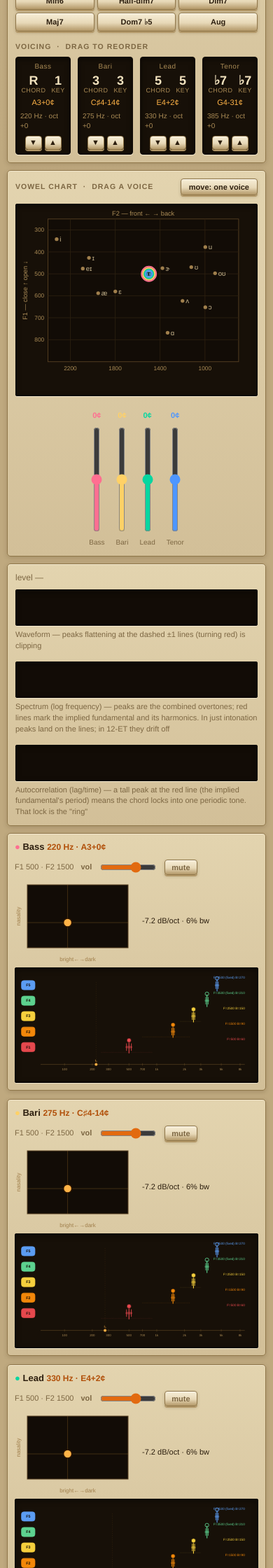
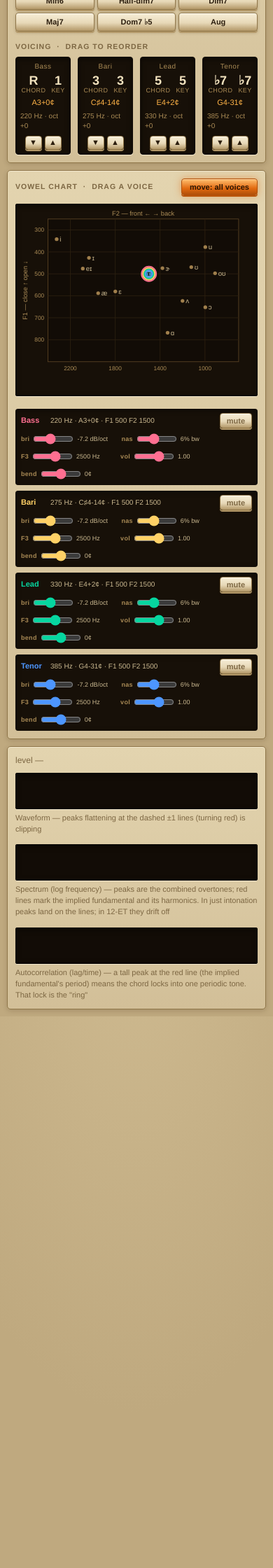
Before and after one commit to henrylhale/landing, a Jekyll site: the page tuning/quartet.html, which Jekyll copies as it is, in a window 390 px wide. Shown: the part 499-2739 px from the top of the page at 70% size. Built offline with Jekyll 4.4.1, drawn with Linux system fonts in a browser that asks for light colours; part of the change alters nothing that is shown; some of the changed text lies outside the part shown.

Commit message:
Deploy tuning apps from tuning-playground@6e62fee

```diff
--- a/tuning/quartet.html
+++ b/tuning/quartet.html
@@ -25,7 +25,7 @@
   select{background:linear-gradient(180deg,var(--keycap-hi),var(--keycap));color:var(--ink);border:1px solid var(--bezel-lo);
     border-radius:4px;padding:6px 8px;font-size:13px;font-weight:600;box-shadow:inset 0 1px 0 rgba(255,255,255,.55)}
   input[type=range]{width:120px;max-width:46vw;vertical-align:middle;accent-color:var(--accent)}
-  input[type=range].bend{ writing-mode:vertical-lr; direction:rtl; width:14px; height:150px; cursor:pointer }
+  input[type=range].bend{ width:78px; max-width:32vw; cursor:pointer }
 
   .bar{display:flex;align-items:center;gap:16px;flex-wrap:wrap}
   .ctl{display:flex;align-items:center;gap:8px}
@@ -78,14 +78,18 @@
   .vbox .hz{font-size:10px;color:#a98a55}
   .octbtns{display:flex;gap:4px;margin-top:2px}
 
-  .voices{display:grid;grid-template-columns:repeat(auto-fit,minmax(min(440px,100%),1fr));gap:12px}
-  .voice{background:linear-gradient(180deg,#e3d4af,#d2bf98);border:1px solid var(--bezel-lo);border-radius:5px;
-    box-shadow:inset 0 1px 0 var(--bezel-hi),0 2px 6px rgba(60,40,15,.2);padding:10px}
-  .vhead{display:flex;align-items:center;justify-content:space-between;margin-bottom:6px;gap:8px;flex-wrap:wrap}
-  .vhead .name{font-weight:700}
-  .vhead .pitch{color:var(--accent-deep);font-size:12px;font-weight:600}
-  .vhead .f12{color:var(--muted);font-size:11px}
   .waves{display:flex;gap:4px;flex-wrap:wrap}
+  /* per-voice strips, beside the vowel chart */
+  .vstrip{display:flex;flex-direction:column;gap:5px;padding:6px 8px;border-radius:4px;color:#e8d6b0;
+    background:var(--display);box-shadow:inset 0 2px 7px rgba(0,0,0,.5)}
+  .vstrip .vhd{display:flex;align-items:center;gap:8px}
+  .vstrip .nm{font-weight:700;text-transform:capitalize;font-size:11px;min-width:34px}
+  .vstrip .vinfo{flex:1;min-width:0;font-size:10px;color:#c9b78f;white-space:nowrap;overflow:hidden;text-overflow:ellipsis}
+  .vstrip .params{display:flex;flex-wrap:wrap;gap:5px 9px}
+  .vparam{display:flex;align-items:center;gap:3px}
+  .vparam label{font-size:9px;color:#a98a55;letter-spacing:.3px}
+  .vparam input[type=range]{width:58px;max-width:24vw;vertical-align:middle}
+  .vparam .pv{font-size:9px;color:#c9b78f;min-width:54px}
   svg{display:block;width:100%;height:auto;touch-action:none;user-select:none}
   .screen{background:var(--display);border-radius:3px;padding:6px;
     box-shadow:inset 0 2px 9px rgba(0,0,0,.6),inset 0 0 0 2px #0e0904,0 1px 0 var(--bezel-hi)}
@@ -149,11 +153,13 @@
   <div class="panel">
     <div style="display:flex;justify-content:space-between;align-items:center;flex-wrap:wrap;gap:8px;margin-bottom:12px">
       <h3 style="margin:0">Vowel chart &nbsp;·&nbsp; drag a voice</h3>
-      <button id="moveall" class="toggle">move: one voice</button>
+      <button id="moveall" class="toggle on">move: all voices</button>
     </div>
-    <div style="display:flex;gap:20px;align-items:center;justify-content:center;flex-wrap:wrap">
-      <svg id="chart" class="screen" viewBox="0 0 380 300" preserveAspectRatio="xMidYMid meet" style="max-width:480px;flex:1;min-width:200px"></svg>
-      <div id="bends" style="display:flex;gap:16px;align-items:flex-end"></div>
+    <div style="display:flex;gap:18px;align-items:flex-start;flex-wrap:wrap">
+      <svg id="chart" class="screen" viewBox="0 0 380 300" preserveAspectRatio="xMidYMid meet" style="max-width:440px;flex:1 1 280px;min-width:240px"></svg>
+      <div style="flex:1 1 360px;min-width:280px">
+        <div id="strips" style="display:flex;flex-direction:column;gap:8px"></div>
+      </div>
     </div>
   </div>
 
@@ -177,7 +183,6 @@
     </div>
   </div>
 
-  <div id="voices" class="voices"></div>
 
 <script>
 (() => {
@@ -223,12 +228,12 @@
   const ITV = {"1/1":"R","9/8":"9","6/5":"♭3","5/4":"3","4/3":"11","7/5":"♯4","3/2":"5",
                "8/5":"♭6","5/3":"6","7/4":"♭7","9/5":"♭7","15/8":"7","16/15":"♭9","25/16":"♯5"};
 
-  // ============================================================ formant / chart constants
-  const COLORS = ["#e5484d","#f2870a","#f5cf3d","#5dd28f","#5b9cf2"];
+  // ============================================================ chart constants
   const VOICE_COLORS = ["#ff6f91","#ffd166","#06d6a0","#4d96ff"]; // bass, bari, lead, tenor (L→R)
   const VOICE_NAMES = ["bass","bari","lead","tenor"];             // L→R = synths 1..4
   const VOICE_TAGS  = ["Bs","Br","L","T"];                        // short tags for the vowel-chart dots
-  const GRAY="#6e5a3a", GRAY_TXT="#a98a55";
+  const GRAY_TXT="#a98a55";
+  // F1/F2 move per voice (vowel chart); F3 is the global "color"; F4/F5 are fixed
   const DEFAULT_FORMANTS = [
     {F:500, min:250, max:900, fixed:false, on:true},
     {F:1500,min:700, max:2300,fixed:false, on:true},
@@ -236,12 +241,6 @@
     {F:3500,min:3500,max:3500,fixed:true,  on:true},
     {F:4500,min:4500,max:4500,fixed:true,  on:true},
   ];
-  const VBW=760, X0=70, X1=730, FMIN=55, FMAX=9000;
-  const RAIL_CY={0:244,1:194,2:144,3:94,4:44}, AXIS_Y=300, LABEL_Y=318;
-  const logR=Math.log(FMAX/FMIN);
-  const freqToX=f=>X0+Math.log(clamp(f,FMIN,FMAX)/FMIN)/logR*(X1-X0);
-  const xToFreq=x=>FMIN*Math.exp((clamp(x,X0,X1)-X0)/(X1-X0)*logR);
-  const fmtHz=v=>v>=1000?(v/1000).toFixed(v%1000===0?0:1)+"k":String(Math.round(v));
 
   const CVBW=380,CVBH=300,CX0=46,CX1=356,CY0=18,CY1=250;
   const F1LO=250,F1HI=900,F2HI=2400,F2LO=700;
@@ -265,9 +264,9 @@
     // global timbre (falloff & bandwidth are per-voice)
     vibCents:3, jitterCents:4, shimmer:0.04, volume:0.45,
     playing:false,
-    moveAll:false,           // when on, dragging any vowel moves all four together (mobile-friendly ⌘-drag)
     et:false,                // false = just intonation, true = 12-tone equal temperament (chord root pinned)
     fundHz:null,             // implied (JI-ideal) fundamental of the current chord, in Hz
+    moveAll:true,            // default ON: per-voice controls gang across all four voices
   };
   const DEFAULT_SRCEXP=1.2, DEFAULT_BWFRAC=0.06;
   // typical ranges for the per-voice falloff × bandwidth pads (axes limited to realistic values)
@@ -282,7 +281,7 @@
   // ============================================================ audio
   let ctx=null, masterOut=null, masterBus=null, humanTimer=null;
   let analyser=null, scopeRAF=null, timeBuf=null, freqBuf=null, acBuf=null;
-  const voices=[];   // each: {formants, freq, muted, srcExp, bwFrac, nodes..., railsSvg, els...}
+  const voices=[];   // each: {formants, freq, muted, level, mode, bend, srcExp, bwFrac, audio nodes..., infoEl}
 
   function computeWave(f0,srcExp){
     const top=Math.min(HEARING_TOP, ctx.sampleRate/2);
@@ -626,7 +625,7 @@
         v.osc.frequency.setTargetAtTime(v.freq, ctx.currentTime, 0.04);
         if(v.mode==="voice") v.osc.setPeriodicWave(computeWave(v.freq,v.srcExp));
       }
-      drawRails(v); updateVoiceHead(v); syncFormants(v);  // syncFormants re-normalizes level for the new f0
+      updateVoiceInfo(v); syncFormants(v);  // syncFormants re-normalizes level for the new f0
     });
     state.fundHz = impliedFundamentalHz();
     drawSharedChart();
@@ -724,108 +723,91 @@
     });
   }
 
-  // ============================================================ per-voice synth panels
-  const voicesEl=document.getElementById("voices");
+  // ============================================================ voices + mixer strips
   const chartSvg=document.getElementById("chart");
+  let activeDrag=null; // {kind:'chart'|'chartAll', ...}
   function buildVoice(k){
-    const v={ formants: JSON.parse(JSON.stringify(DEFAULT_FORMANTS)), freq:state.keyFreq, muted:false, level:1, mode:"voice", bend:0,
-              srcExp:DEFAULT_SRCEXP, bwFrac:DEFAULT_BWFRAC };
-    const panel=document.createElement("div"); panel.className="voice";
-    panel.innerHTML=
-      `<div class="vhead">`+
-        `<div><span class="name" style="color:${VOICE_COLORS[k]}">●</span> <span class="name" style="text-transform:capitalize">${VOICE_NAMES[k]}</span> <span class="pitch"></span></div>`+
-        `<div style="display:flex;align-items:center;gap:10px"><span class="f12"></span>`+
-          `<label style="font-size:11px">vol</label><input class="vlevel" type="range" min="0" max="1.5" step="0.01" value="1" style="width:80px">`+
-          `<button class="mute">mute</button></div>`+
-      `</div>`+
-      `<div class="vtimbre" style="display:flex;align-items:center;gap:12px;margin-bottom:6px">`+
-        `<svg class="vpad" viewBox="0 0 ${PADW} ${PADH}" style="width:${PADW}px;height:${PADH}px;flex:none"></svg>`+
-        `<div style="font-size:11px;color:var(--muted)"><span class="vtimbreval" style="color:var(--ink)"></span></div>`+
-      `</div>`+
-      `<svg class="rails screen" viewBox="0 0 760 345" preserveAspectRatio="xMidYMid meet"></svg>`;
-    voicesEl.appendChild(panel);
-    v.railsSvg=panel.querySelector(".rails");
-    v.pitchEl=panel.querySelector(".pitch");
-    v.f12El=panel.querySelector(".f12");
-    const muteBtn=panel.querySelector(".mute");
-    muteBtn.addEventListener("click",()=>{
-      v.muted=!v.muted; muteBtn.classList.toggle("on",v.muted);
-      muteBtn.textContent=v.muted?"muted":"mute";
-      if(ctx) v.voiceGain.gain.setTargetAtTime(v.muted?0:v.level, ctx.currentTime, 0.03);
-    });
-    panel.querySelector(".vlevel").addEventListener("input",e=>{
-      v.level=parseFloat(e.target.value);
-      if(ctx) v.voiceGain.gain.setTargetAtTime(v.muted?0:v.level, ctx.currentTime, 0.03);
-    });
-    v.padSvg=panel.querySelector(".vpad");
-    v.padValEl=panel.querySelector(".vtimbreval");
-    v.padSvg.addEventListener("pointerdown",e=>{
-      activeDrag={kind:"pad", v}; setVoiceTimbreFromPad(v,e.clientX,e.clientY); e.preventDefault();
-    });
-    drawVoicePad(v);
-    attachRailInteraction(v);
-    voices.push(v);
-  }
-  function drawVoicePad(v){
-    const cx=padX(v.srcExp), cy=padY(v.bwFrac), dx=padX(DEFAULT_SRCEXP), dy=padY(DEFAULT_BWFRAC);
-    let s="";
-    s+=`<rect x="${PPX0}" y="${PPY0}" width="${PPX1-PPX0}" height="${PPY1-PPY0}" fill="#120c06" stroke="#5a4324" stroke-width="1"/>`;
-    s+=`<circle cx="${dx}" cy="${dy}" r="3" fill="none" stroke="#5dd28f" stroke-width="1" stroke-dasharray="2 2"/>`;  // default reference
-    s+=`<line x1="${cx}" y1="${PPY0}" x2="${cx}" y2="${PPY1}" stroke="#ffb347" stroke-opacity="0.2"/>`;
-    s+=`<line x1="${PPX0}" y1="${cy}" x2="${PPX1}" y2="${cy}" stroke="#ffb347" stroke-opacity="0.2"/>`;
-    s+=`<circle cx="${cx}" cy="${cy}" r="6" fill="#ffb347" stroke="#2a1400" stroke-width="1.5" style="cursor:grab"/>`;
-    s+=`<text x="${(PPX0+PPX1)/2}" y="${PADH-3}" fill="#a07f4c" font-size="8" text-anchor="middle">bright←→dark</text>`;
-    s+=`<text transform="translate(8,${(PPY0+PPY1)/2}) rotate(-90)" fill="#a07f4c" font-size="8" text-anchor="middle">nasality</text>`;
-    v.padSvg.innerHTML=s;
-    v.padValEl.textContent=`${(-6*v.srcExp).toFixed(1)} dB/oct · ${Math.round(v.bwFrac*100)}% bw`;
-  }
-  function setVoiceTimbreFromPad(v,clientX,clientY){
-    const r=v.padSvg.getBoundingClientRect();
-    const px=(clientX-r.left)/r.width*PADW, py=(clientY-r.top)/r.height*PADH;
-    v.srcExp=clamp(TYP_F0+(px-PPX0)/(PPX1-PPX0)*(TYP_F1-TYP_F0), TYP_F0, TYP_F1);
-    v.bwFrac=clamp(TYP_B0+(PPY1-py)/(PPY1-PPY0)*(TYP_B1-TYP_B0), TYP_B0, TYP_B1);
-    drawVoicePad(v);
-    if(ctx&&state.playing&&v.osc&&v.mode==="voice") v.osc.setPeriodicWave(computeWave(v.freq,v.srcExp));
-    drawVoice(v); syncFormants(v);  // rails show new bandwidth; syncFormants re-Qs + re-normalizes
-  }
-  function updateVoiceHead(v){
-    v.pitchEl.textContent = `${Math.round(v.freq)} Hz · ${noteName(v.freq)}`;
-    v.f12El.textContent = `F1 ${Math.round(v.formants[0].F)} · F2 ${Math.round(v.formants[1].F)}`;
+    voices.push({ formants: JSON.parse(JSON.stringify(DEFAULT_FORMANTS)), freq:state.keyFreq,
+      muted:false, level:1, mode:"voice", bend:0, srcExp:DEFAULT_SRCEXP, bwFrac:DEFAULT_BWFRAC });
   }
 
-  function drawRails(v){
-    let s="";
-    s+=`<line x1="${X0}" y1="${AXIS_Y}" x2="${X1}" y2="${AXIS_Y}" stroke="#5a4324" stroke-width="1.5"/>`;
-    for(const t of [100,200,300,500,700,1000,2000,3000,5000,8000]){
-      const x=freqToX(t);
-      s+=`<line x1="${x}" y1="${AXIS_Y-4}" x2="${x}" y2="${AXIS_Y+4}" stroke="#6b5128" stroke-width="1"/>`;
-      s+=`<text x="${x}" y="${LABEL_Y}" fill="${GRAY_TXT}" font-size="10" text-anchor="middle">${fmtHz(t)}</text>`;
-    }
-    const xf=freqToX(v.freq);
-    s+=`<line x1="${xf}" y1="34" x2="${xf}" y2="${AXIS_Y}" stroke="#ffb347" stroke-opacity="0.18" stroke-width="1" stroke-dasharray="3 4"/>`;
-    s+=`<circle cx="${xf}" cy="${AXIS_Y}" r="5" fill="#ffb347" stroke="#2a1400" stroke-width="1"/>`;
-    s+=`<text x="${xf}" y="${AXIS_Y-9}" fill="#ffb347" font-size="10" text-anchor="middle">f₀</text>`;
-    for(let i=v.formants.length-1;i>=0;i--){
-      const fm=v.formants[i], cy=RAIL_CY[i], B=bwOf(fm,v.bwFrac);
-      const col=fm.on?COLORS[i]:GRAY, txt=fm.on?COLORS[i]:GRAY_TXT;
-      const lx=freqToX(fm.F-B/2), mx=freqToX(fm.F), rx=freqToX(fm.F+B/2);
-      if(!fm.fixed)
-        s+=`<line x1="${freqToX(fm.min)}" y1="${cy+17}" x2="${freqToX(fm.max)}" y2="${cy+17}" stroke="${col}" stroke-opacity="0.25" stroke-width="1.5" stroke-dasharray="2 3"/>`;
-      s+=`<g data-toggle="1" data-i="${i}" style="cursor:pointer">`;
-      s+=`<rect x="8" y="${cy-15}" width="44" height="30" rx="8" fill="${fm.on?col:'#241a0c'}" stroke="${col}" stroke-width="1.5"/>`;
-      s+=`<text x="30" y="${cy+4}" fill="${fm.on?'#120c06':txt}" font-size="12" font-weight="700" text-anchor="middle">F${i+1}</text></g>`;
-      s+=`<line x1="${lx}" y1="${cy}" x2="${rx}" y2="${cy}" stroke="${col}" stroke-opacity="0.45" stroke-width="7" stroke-linecap="round"/>`;
-      s+=`<line x1="${lx}" y1="${cy-12}" x2="${lx}" y2="${cy+12}" stroke="${col}" stroke-width="2"/>`;
-      s+=`<line x1="${rx}" y1="${cy-12}" x2="${rx}" y2="${cy+12}" stroke="${col}" stroke-width="2"/>`;
-      s+=`<line x1="${mx}" y1="${cy-20}" x2="${mx}" y2="${cy+20}" stroke="${col}" stroke-width="2.5"/>`;
-      s+= fm.fixed
-        ? `<circle cx="${mx}" cy="${cy-22}" r="6" fill="none" stroke="${col}" stroke-width="2"/>`
-        : `<circle cx="${mx}" cy="${cy-22}" r="7" fill="${col}" stroke="#120c06" stroke-width="1.5"/>`;
-      s+=`<text x="${X1}" y="${cy-22}" fill="${txt}" font-size="10.5" text-anchor="end">F=${Math.round(fm.F)}${fm.fixed?" (fixed)":""}  B=${Math.round(B)}</text>`;
-      if(!fm.fixed)
-        s+=`<rect data-handle="1" data-i="${i}" data-type="median" x="${mx-10}" y="${cy-32}" width="20" height="56" fill="transparent" style="cursor:ew-resize"/>`;
-    }
-    v.railsSvg.innerHTML=s;
+  // per-voice slider params shown in each strip. When "move: all voices" is on, dragging one
+  // shifts all four by the same delta (preserving their spread), matching the chart's behavior.
+  const PARAMS=[
+    {key:"bright",lab:"bri",min:TYP_F0,max:TYP_F1,step:0.01,def:DEFAULT_SRCEXP,
+      get:v=>v.srcExp, set:(v,x)=>v.srcExp=x,
+      apply:v=>{ if(ctx&&state.playing&&v.osc&&v.mode==="voice") v.osc.setPeriodicWave(computeWave(v.freq,v.srcExp)); syncFormants(v); },
+      fmt:v=>`${(-6*v.srcExp).toFixed(1)} dB/oct`},
+    {key:"nasal",lab:"nas",min:TYP_B0,max:TYP_B1,step:0.001,def:DEFAULT_BWFRAC,
+      get:v=>v.bwFrac, set:(v,x)=>v.bwFrac=x, apply:v=>syncFormants(v),
+      fmt:v=>`${Math.round(v.bwFrac*100)}% bw`},
+    {key:"f3",lab:"F3",min:1800,max:3000,step:10,def:2500,
+      get:v=>v.formants[2].F, set:(v,x)=>v.formants[2].F=x, apply:v=>syncFormants(v),
+      fmt:v=>`${Math.round(v.formants[2].F)} Hz`},
+    {key:"vol",lab:"vol",min:0,max:1.5,step:0.01,def:1,
+      get:v=>v.level, set:(v,x)=>v.level=x,
+      apply:v=>{ if(ctx) v.voiceGain.gain.setTargetAtTime(v.muted?0:v.level,ctx.currentTime,0.03); },
+      fmt:v=>v.level.toFixed(2)},
+    {key:"bend",lab:"bend",min:-15,max:15,step:0.5,def:0,
+      get:v=>v.bend, set:(v,x)=>v.bend=x,
+      apply:v=>{ if(ctx&&v.osc) v.osc.detune.setTargetAtTime(v.bend,ctx.currentTime,0.03); },
+      fmt:v=>`${v.bend>0?"+":""}${v.bend}¢`},
+  ];
+  function applyParam(p,v,val){
+    const cv=clamp(val,p.min,p.max); p.set(v,cv); p.apply(v);
+    const u=v.ui[p.key];
+    if(parseFloat(u.sl.value)!==cv) u.sl.value=cv;
+    u.pv.textContent=p.fmt(v);
+  }
+  function onParamInput(p,k){
+    const v=voices[k], nv=parseFloat(v.ui[p.key].sl.value);
+    if(state.moveAll){ const d=nv-p.get(v); voices.forEach(w=>applyParam(p,w,p.get(w)+d)); }
+    else applyParam(p,v,nv);
+  }
+  function resetParam(p,k){
+    if(state.moveAll) voices.forEach(w=>applyParam(p,w,p.def)); else applyParam(p,voices[k],p.def);
+  }
+  function setMuteUI(v){ v.ui.mute.classList.toggle("on",v.muted); v.ui.mute.textContent=v.muted?"muted":"mute"; }
+
+  // one strip per voice (beside the chart): status line + bright/nasal/F3/vol/bend sliders + mute
+  const stripsEl=document.getElementById("strips");
+  function buildStrips(){
+    stripsEl.innerHTML="";
+    voices.forEach((v,k)=>{
+      v.ui={};
+      const col=VOICE_COLORS[k];
+      let ph="";
+      PARAMS.forEach(p=>{
+        ph+=`<span class="vparam" data-p="${p.key}"><label>${p.lab}</label>`+
+            `<input type="range" min="${p.min}" max="${p.max}" step="${p.step}" value="${p.get(v)}" title="${p.lab} (double-click to reset)" style="accent-color:${col}">`+
+            `<span class="pv"></span></span>`;
+      });
+      const row=document.createElement("div"); row.className="vstrip";
+      row.innerHTML=
+        `<div class="vhd"><span class="nm" style="color:${col}">${VOICE_NAMES[k]}</span>`+
+        `<span class="vinfo"></span><button class="mute">mute</button></div>`+
+        `<div class="params">${ph}</div>`;
+      stripsEl.appendChild(row);
+      v.infoEl=row.querySelector(".vinfo");
+      PARAMS.forEach(p=>{
+        const sp=row.querySelector(`.vparam[data-p="${p.key}"]`);
+        v.ui[p.key]={sl:sp.querySelector("input"), pv:sp.querySelector(".pv")};
+        v.ui[p.key].sl.addEventListener("input",()=>onParamInput(p,k));
+        v.ui[p.key].sl.addEventListener("dblclick",()=>resetParam(p,k));
+        v.ui[p.key].pv.textContent=p.fmt(v);
+      });
+      const mb=row.querySelector(".mute"); v.ui.mute=mb;
+      mb.addEventListener("click",()=>{
+        const ns=!v.muted, targets=state.moveAll?voices:[v];
+        targets.forEach(w=>{ w.muted=ns; setMuteUI(w);
+          if(ctx) w.voiceGain.gain.setTargetAtTime(w.muted?0:w.level,ctx.currentTime,0.03); });
+      });
+      updateVoiceInfo(v);
+    });
+  }
+  function updateVoiceInfo(v){
+    if(!v.infoEl) return;
+    v.infoEl.textContent=`${Math.round(v.freq)} Hz · ${noteName(v.freq)} · F1 ${Math.round(v.formants[0].F)} F2 ${Math.round(v.formants[1].F)}`;
   }
 
   function drawSharedChart(){
@@ -862,20 +844,7 @@
     chartSvg.innerHTML=s;
   }
 
-  function drawVoice(v){ drawRails(v); updateVoiceHead(v); }
-
-  // ---- interaction ----
-  let activeDrag=null; // {kind:'rail'|'chart', v}
-  function attachRailInteraction(v){
-    v.railsSvg.addEventListener("pointerdown",e=>{
-      const tog=e.target.closest("[data-toggle]");
-      if(tog){ const i=+tog.dataset.i; v.formants[i].on=!v.formants[i].on; drawVoice(v); syncFormants(v); return; }
-      const h=e.target.closest("[data-handle]");
-      if(!h) return;
-      activeDrag={kind:"rail", v, i:+h.dataset.i};
-      e.preventDefault();
-    });
-  }
+  // ---- vowel-chart interaction (drag a voice's F1/F2; ⌘/Ctrl or "move: all" drags all four) ----
   function chartToF(clientX,clientY){
     const r=chartSvg.getBoundingClientRect();
     const x=(clientX-r.left)/r.width*CVBW, y=(clientY-r.top)/r.height*CVBH;
@@ -888,13 +857,12 @@
     const {f1,f2}=chartToF(clientX,clientY);
     v.formants[0].F=clamp(f1, v.formants[0].min, v.formants[0].max);
     v.formants[1].F=clamp(f2, v.formants[1].min, v.formants[1].max);
-    drawRails(v); updateVoiceHead(v); drawSharedChart(); syncFormants(v);
+    updateVoiceInfo(v); drawSharedChart(); syncFormants(v);
   }
   chartSvg.addEventListener("pointerdown",e=>{
     const dot=e.target.closest("[data-vdot]");
     if(!dot) return;
     if(e.metaKey||e.ctrlKey||state.moveAll){
-      // ⌘/Ctrl-click (or the "move: all" toggle): the following drag shifts all four voices together (preserving their spread)
       const st=chartToF(e.clientX,e.clientY);
       activeDrag={kind:"chartAll", startF1:st.f1, startF2:st.f2,
         base:voices.map(v=>({f1:v.formants[0].F, f2:v.formants[1].F}))};
@@ -905,24 +873,15 @@
   });
   window.addEventListener("pointermove",e=>{
     if(!activeDrag) return;
-    if(activeDrag.kind==="rail"){
-      const v=activeDrag.v;
-      const r=v.railsSvg.getBoundingClientRect();
-      const f=xToFreq((e.clientX-r.left)/r.width*VBW);
-      const fm=v.formants[activeDrag.i];
-      fm.F=clamp(f, fm.min, fm.max);
-      drawVoice(v); drawSharedChart(); syncFormants(v);
-    } else if(activeDrag.kind==="chartAll"){
+    if(activeDrag.kind==="chartAll"){
       const cur=chartToF(e.clientX,e.clientY);
       const d1=cur.f1-activeDrag.startF1, d2=cur.f2-activeDrag.startF2;
       voices.forEach((v,k)=>{
         v.formants[0].F=clamp(activeDrag.base[k].f1+d1, v.formants[0].min, v.formants[0].max);
         v.formants[1].F=clamp(activeDrag.base[k].f2+d2, v.formants[1].min, v.formants[1].max);
-        drawRails(v); updateVoiceHead(v); syncFormants(v);
+        updateVoiceInfo(v); syncFormants(v);
       });
       drawSharedChart();
-    } else if(activeDrag.kind==="pad"){
-      setVoiceTimbreFromPad(activeDrag.v, e.clientX, e.clientY);
     } else {
       setFromChart(activeDrag.v, e.clientX, e.clientY);
     }
@@ -947,6 +906,7 @@
   // jitter & shimmer are read live by tickHuman, so no audio-node push needed
   jitEl.addEventListener("input",()=>{ state.jitterCents=parseFloat(jitEl.value); lab(); });
   shimEl.addEventListener("input",()=>{ state.shimmer=parseFloat(shimEl.value); lab(); });
+
   document.getElementById("waves").addEventListener("click",e=>{
     const b=e.target.closest("[data-mode]"); if(!b) return;
     document.querySelectorAll("#waves .wave").forEach(w=>w.classList.toggle("on",w===b));
@@ -974,36 +934,13 @@
     moveAllBtn.textContent=state.moveAll?"move: all voices":"move: one voice";
   });
 
-  // per-voice ±15¢ pitch-bend sliders (to the right of the vowel chart)
-  function buildBends(){
-    const bendsEl=document.getElementById("bends");
-    voices.forEach((v,k)=>{
-      const col=document.createElement("div");
-      col.style.cssText="display:flex;flex-direction:column;align-items:center;gap:6px";
-      col.innerHTML=
-        `<div class="bendval" style="font-size:11px;font-weight:600;color:${VOICE_COLORS[k]};min-height:14px">0¢</div>`+
-        `<input class="bend" type="range" min="-15" max="15" step="0.5" value="0" style="accent-color:${VOICE_COLORS[k]}">`+
-        `<div style="font-size:10px;color:var(--muted);text-transform:capitalize">${VOICE_NAMES[k]}</div>`;
-      const sl=col.querySelector(".bend"), val=col.querySelector(".bendval");
-      const apply=()=>{
-        v.bend=parseFloat(sl.value);
-        val.textContent=`${v.bend>0?"+":""}${v.bend}¢`;
-        if(ctx&&v.osc) v.osc.detune.setTargetAtTime(v.bend,ctx.currentTime,0.03);
-      };
-      sl.addEventListener("input",apply);
-      sl.addEventListener("dblclick",()=>{ sl.value=0; apply(); });
-      bendsEl.appendChild(col);
-    });
-  }
-
   // ============================================================ init
   for(let k=0;k<4;k++) buildVoice(k);
-  buildBends();
+  buildStrips();
   markSel(rootsEl,state.rootIdx);
   markSel(chordsEl,state.chordIdx);
   lab();
   recomputeChord();
-  voices.forEach(drawVoice);
   drawSharedChart();
 })();
 </script>
```
